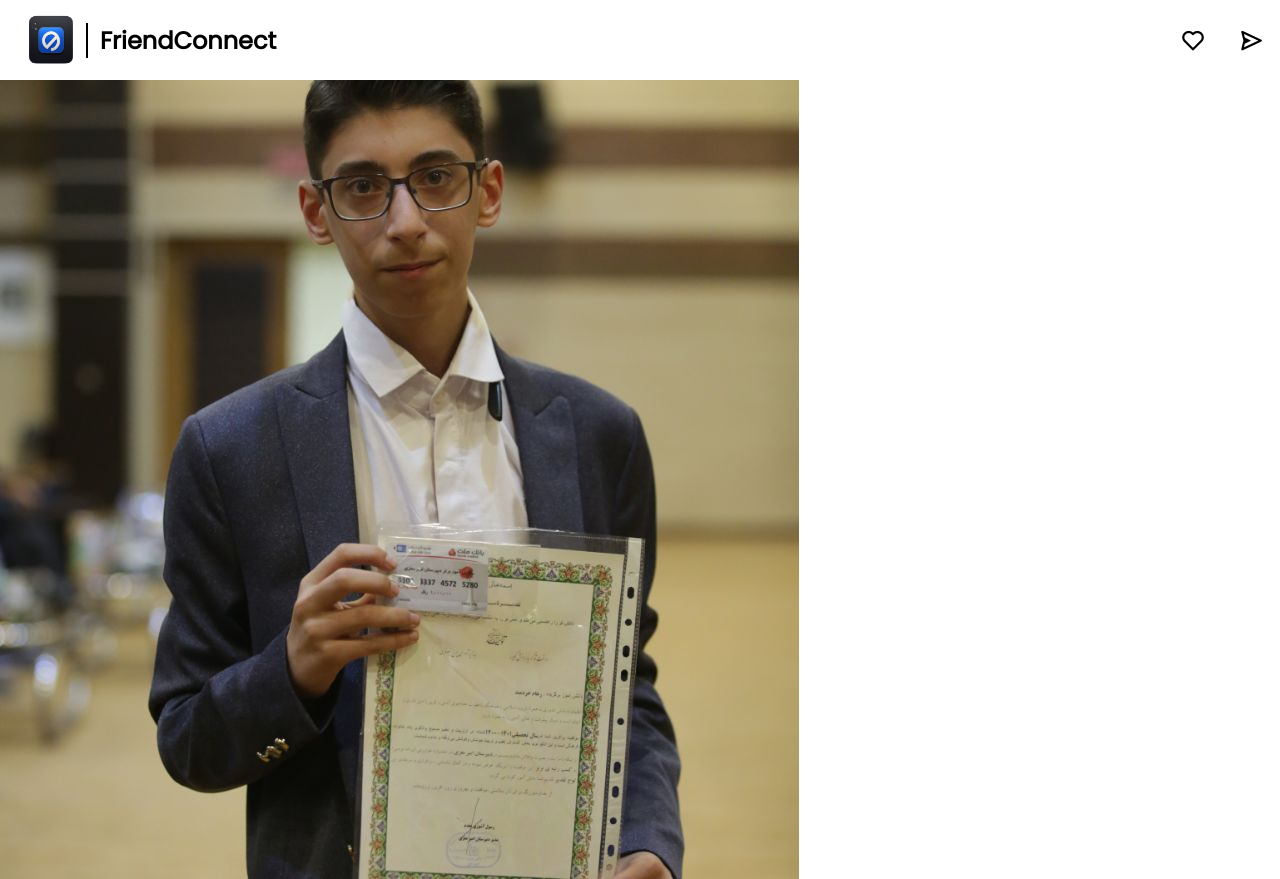
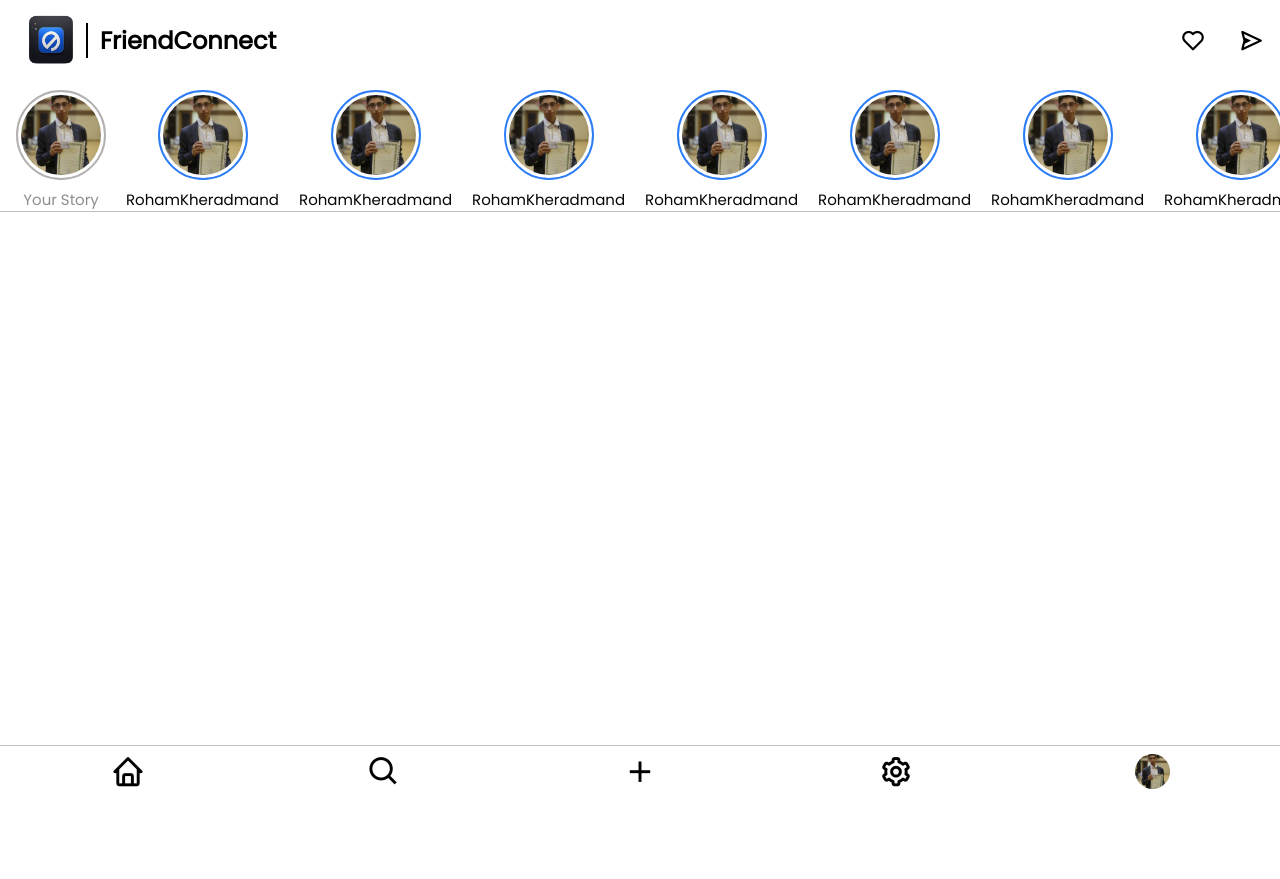
Before and after one commit to retardedE/miniProject-Using-HTML-CSS-JS, a plain HTML site: page index.html in a window 1280 px wide. Shown: the top 879 px of the page. After the commit the page ends 800 px from the top, so only its background shows below. Drawn offline with nearby package versions, Linux system fonts and the light colour scheme.

Commit message:
update css file pt-2

```diff
--- a/style.css
+++ b/style.css
@@ -54,6 +54,85 @@ p{
     color: black;
     font-size: 26px;
 }
+.navStorySection{
+    margin-top: 10px;
+    padding: var(--pagePadding);
+    display: flex;
+    flex-direction: row;
+    gap: 20px;
+    overflow: auto;
+    white-space: nowrap;
+    scroll-behavior: smooth;
+
+    border-bottom: 1px solid rgb(196, 191, 191);
+}
+.yourStory .userStory p{
+    color: #918d8d;
+}
+.userStory p{
+    /* font-weight: bold; */
+    font-size: 15px;
+    color: #050505;
+}
+.navStorySection .userStory{
+    display: flex;
+    flex-direction: column;
+    align-items: center;
+    justify-content: center;
+    gap: 8px;
+    cursor: pointer;
+    user-select: none;
+}
+#selfPhoto{
+    border: 2px solid #b4b0b0 !important;
+}
+.navStorySection img{
+    height: 90px !important;
+    border-radius: 45px;
+    padding: 3px;
+    border: 2px solid var(--mainColor);
+}
+.othersStory{
+    display: flex;
+    gap: 20px;
+    /* overflow: auto;
+    white-space: nowrap; */
+}
+::-webkit-scrollbar{
+    display: none;
+}
+main{
+    padding: var(--pagePadding);
+    margin-top: 10px;
+    margin-bottom: 60px;
+}
+.navDown{
+    /* background-color: #0d43a6; */
+    position: fixed;
+    bottom: 0px;
+    border-top: 1px solid rgb(196, 191, 191);
+    /* display: flex;
+    align-items: center;
+    justify-content: space-around; */
+    padding: 8px 0;
+    width: 100%;
+    background-color: white;
+    z-index: 1000;
+    margin-top: 700px;
+    min-height: 55px;
+}
+.navDown img{
+    height: 35px;
+    border-radius: 17.5px;
+}
+.navDown i{
+    font-size: 35px;
+}
+.navBottomItems{
+    display: flex;
+    align-items: center;
+    justify-content: space-around;
+}
 @media only screen and (max-width: 420px){
     .navBar .navLogo img{
         display: none;
```
